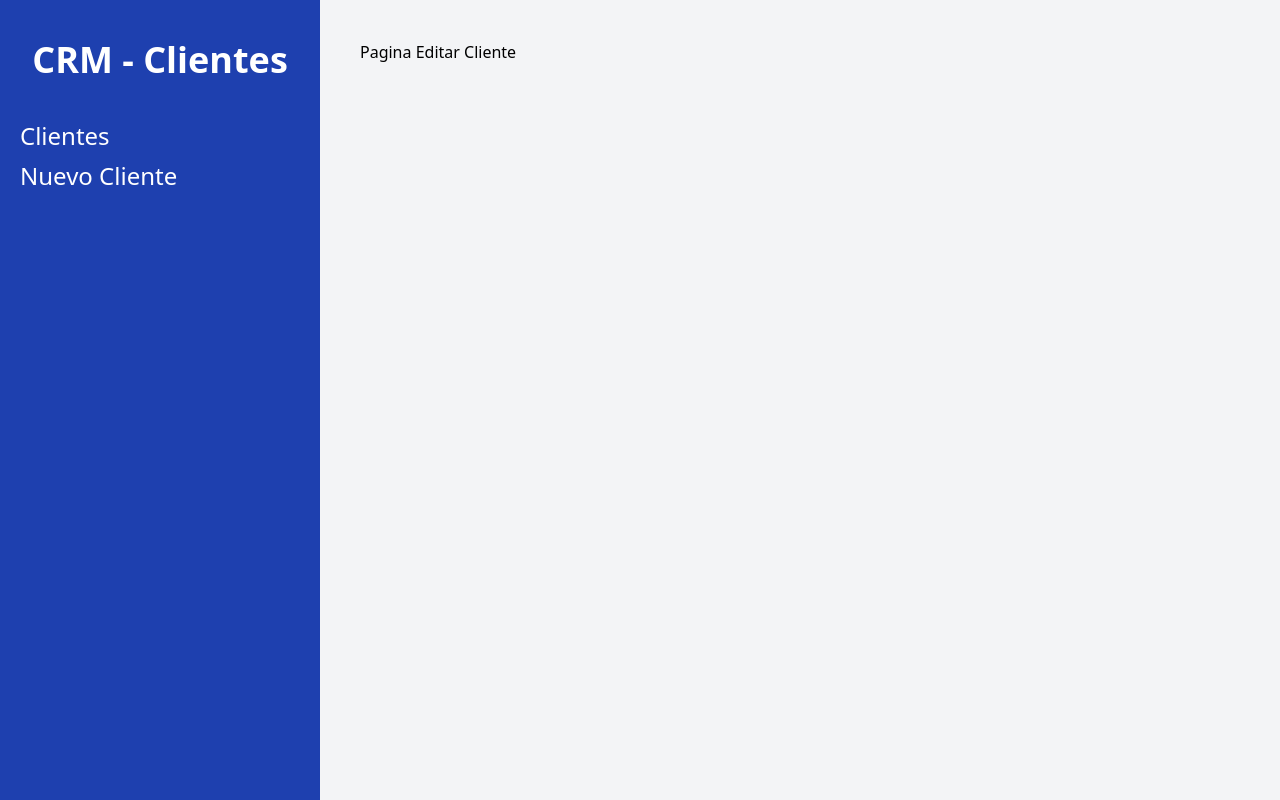
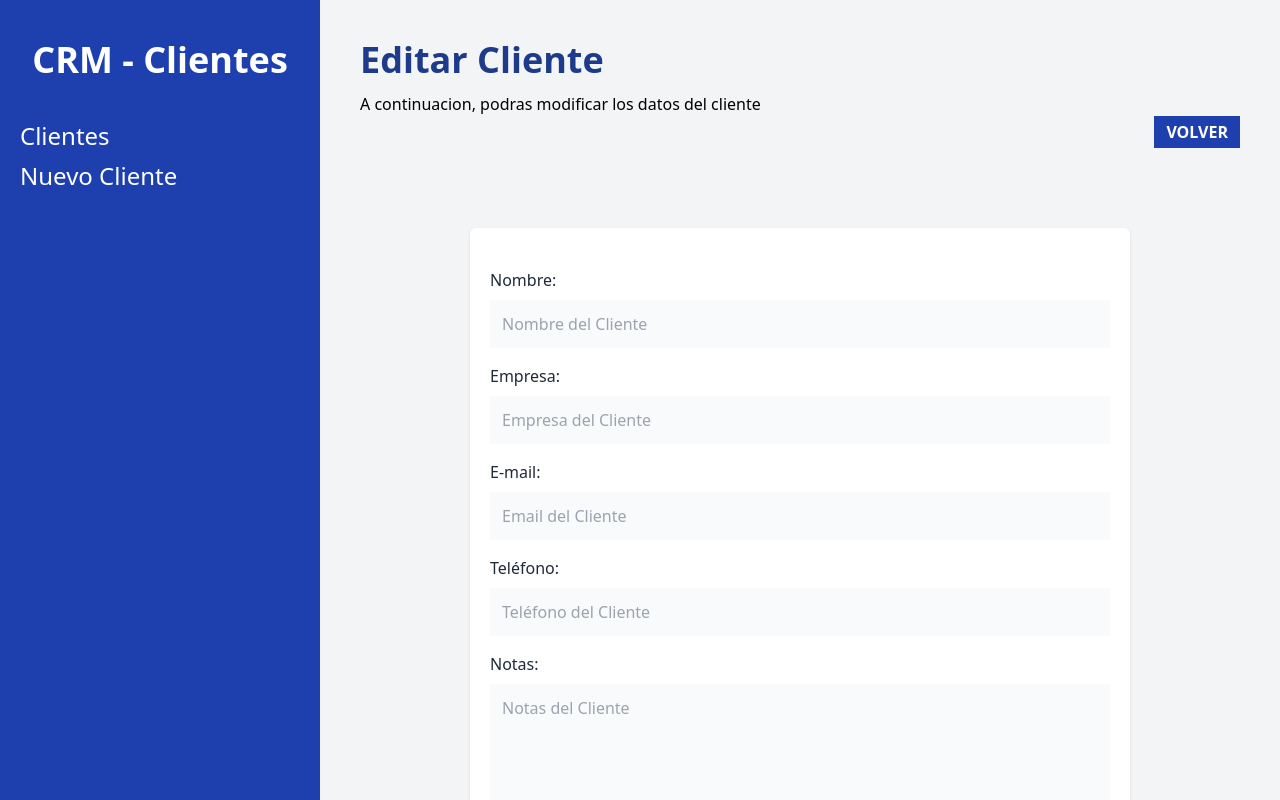
Before and after one commit to cfagomez/crm-clientes, a React (Vite) app: page /clientes/1/editar in a window 1280 px wide. Built offline with nearby package versions, Linux system fonts and the light colour scheme.

Commit message:
estilos pagina EditarCliente

```diff
--- a/src/pages/EditarCliente.jsx
+++ b/src/pages/EditarCliente.jsx
@@ -1,10 +1,36 @@
-import React from 'react'
+import { Form, useNavigate } from "react-router-dom"
+import Formulario from "../components/Formulario"
 
 const EditarCliente = () => {
+
+    const navigate = useNavigate()
+
   return (
-    <div>
-      Pagina Editar Cliente
-    </div>
+    <>
+        <h1 className='font-black text-4xl text-blue-900'>Editar Cliente</h1>
+        <p className='mt-3'>A continuacion, podras modificar los datos del cliente</p>
+        <div className='flex justify-end'>
+            <button
+                className='bg-blue-800 text-white px-3 py-1 font-bold uppercase'
+                onClick={() => navigate(-1)}
+            >
+                Volver
+            </button>
+        </div>
+        <div className="bg-white shadow rounded-md md:w-3/4 mx-auto px-5 py-10 mt-20">
+            <Form
+                method="post"
+                noValidate
+            >
+                <Formulario />
+                <input
+                    type='submit'
+                    className="mt-5 w-full bg-blue-800 p-3 uppercase font-bold text-white text-lg"
+                    value='Guardar Cambios'
+                />
+            </Form>
+        </div>
+    </>
   )
 }
 
```
